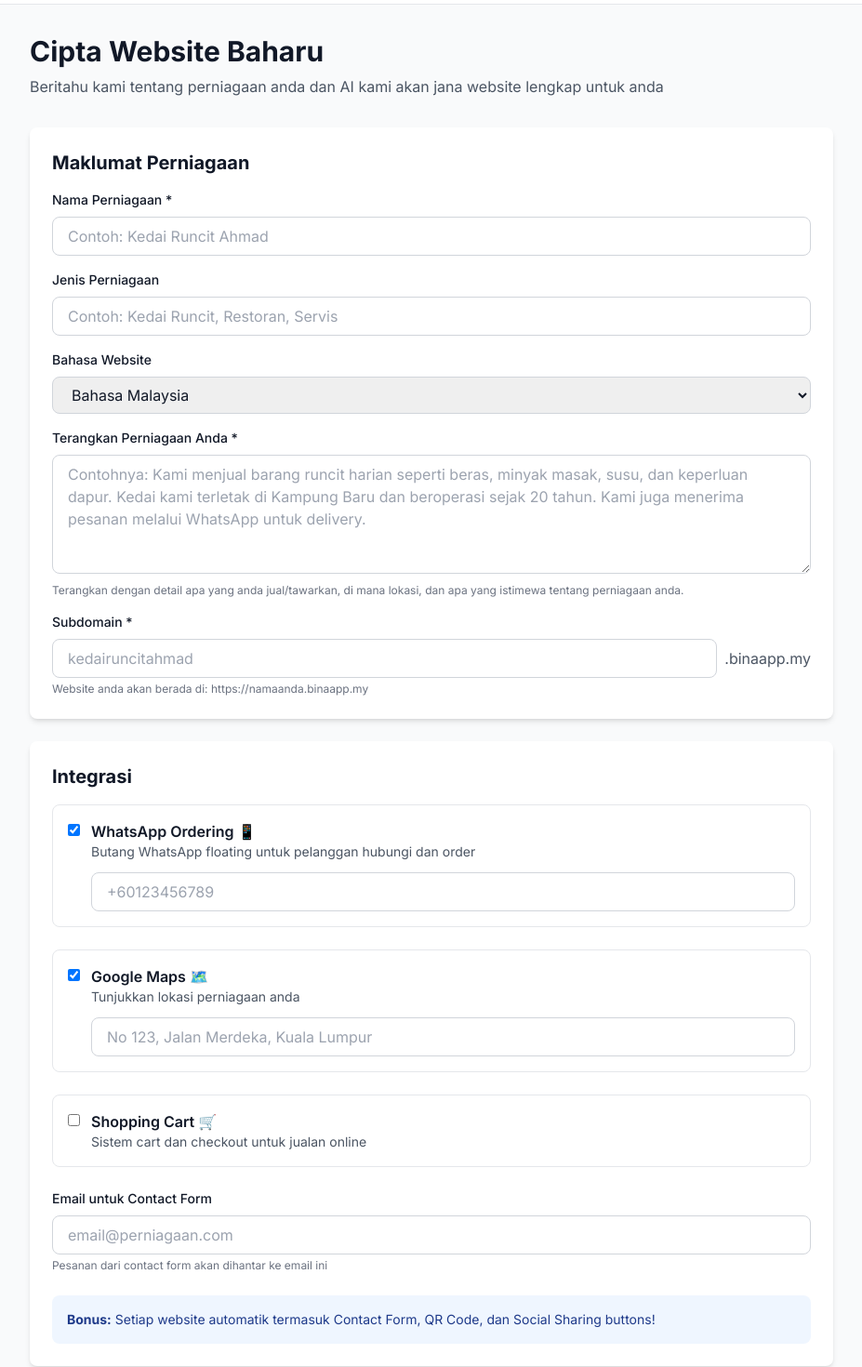
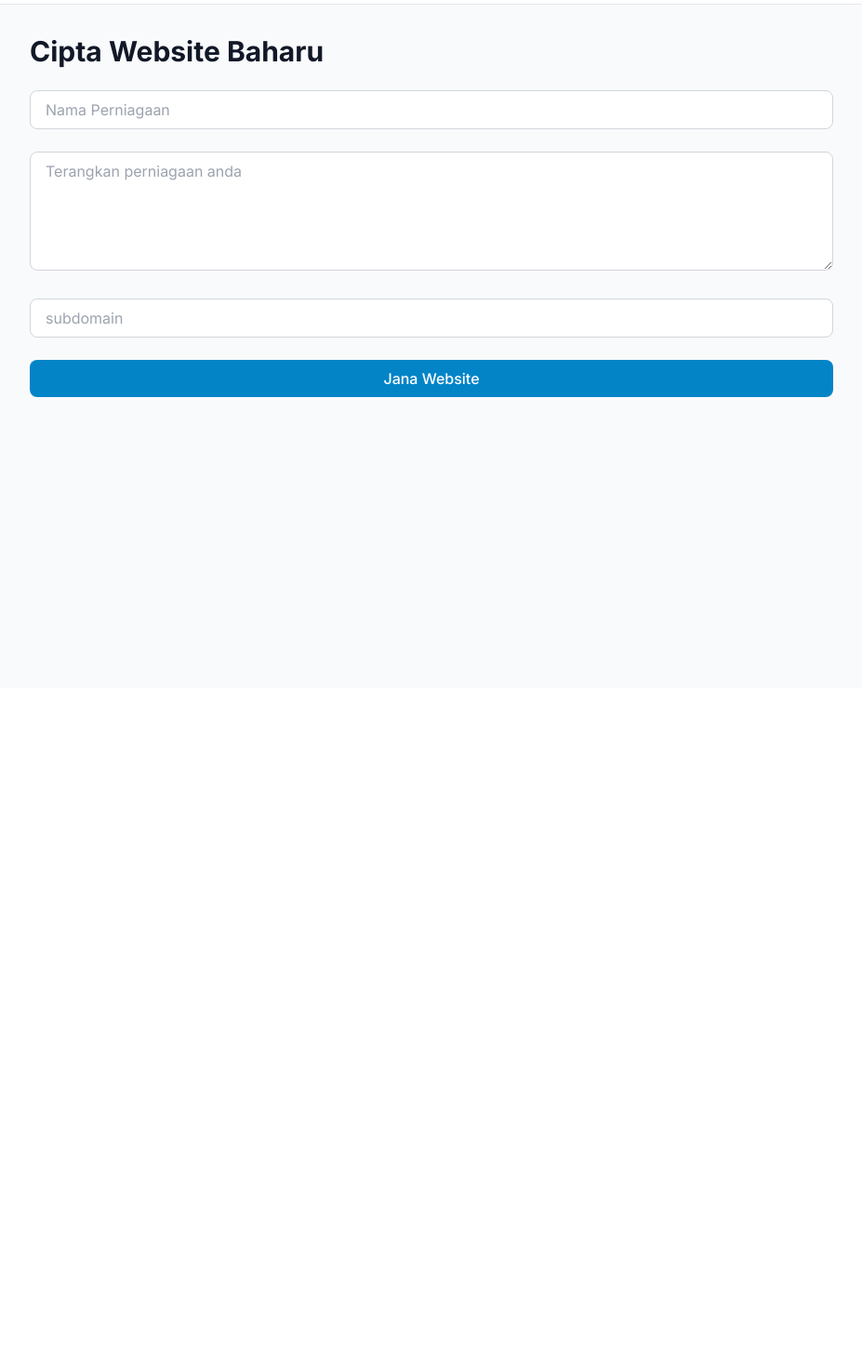
Before and after one commit to yassirar77-cloud/binaapp, a Next.js app in the folder frontend/: page /dashboard/create in a window 1280 px wide. Shown: the part 60-1530 px from the top of the page at 93% size, without its empty margins (176-1103 px from the left). After the commit the page ends 800 px from the top, so only its background shows below. Built offline with nearby package versions, Linux system fonts and the light colour scheme.

Commit message:
Fix create website page imports

```diff
--- a/frontend/src/app/dashboard/create/page.tsx
+++ b/frontend/src/app/dashboard/create/page.tsx
@@ -6,15 +6,48 @@
 
 import { useState } from 'react'
 import { useRouter } from 'next/navigation'
-import { apiClient, WebsiteGenerationRequest } from '@/lib/api'
 import toast from 'react-hot-toast'
-import { ArrowLeft, Sparkles, Eye } from 'lucide-react'
+import { ArrowLeft, Sparkles } from 'lucide-react'
 import Link from 'next/link'
-import { slugify, validateSubdomain } from '@/lib/utils'
+import { apiFetch } from '@/lib/api'
+import { cn } from '@/lib/utils'
+
+/**
+ * Types
+ */
+type WebsiteGenerationRequest = {
+  business_name: string
+  business_type: string
+  description: string
+  language: 'ms' | 'en'
+  subdomain: string
+  include_whatsapp: boolean
+  whatsapp_number: string
+  include_maps: boolean
+  location_address: string
+  include_ecommerce: boolean
+  contact_email: string
+}
+
+/**
+ * Helpers (LOCAL – safe)
+ */
+function slugify(text: string) {
+  return text
+    .toLowerCase()
+    .trim()
+    .replace(/\s+/g, '-')
+    .replace(/[^a-z0-9-]/g, '')
+}
+
+function validateSubdomain(subdomain: string) {
+  return /^[a-z0-9]([a-z0-9-]*[a-z0-9])?$/.test(subdomain)
+}
 
 export default function CreateWebsitePage() {
   const router = useRouter()
   const [loading, setLoading] = useState(false)
+
   const [formData, setFormData] = useState<WebsiteGenerationRequest>({
     business_name: '',
     business_type: '',
@@ -29,28 +62,33 @@ export default function CreateWebsitePage() {
     contact_email: '',
   })
 
-  const handleChange = (e: React.ChangeEvent<HTMLInputElement | HTMLTextAreaElement | HTMLSelectElement>) => {
+  const handleChange = (
+    e: React.ChangeEvent<HTMLInputElement | HTMLTextAreaElement | HTMLSelectElement>
+  ) => {
     const { name, value, type } = e.target
-    const newValue = type === 'checkbox' ? (e.target as HTMLInputElement).checked : value
+    const newValue =
+      type === 'checkbox'
+        ? (e.target as HTMLInputElement).checked
+        : value
 
     setFormData(prev => ({
       ...prev,
-      [name]: newValue
+      [name]: newValue,
     }))
 
-    // Auto-generate subdomain from business name
     if (name === 'business_name' && value) {
-      const slug = slugify(value)
-      setFormData(prev => ({ ...prev, subdomain: slug }))
+      setFormData(prev => ({
+        ...prev,
+        subdomain: slugify(value),
+      }))
     }
   }
 
   const handleSubmit = async (e: React.FormEvent) => {
     e.preventDefault()
 
-    // Validation
     if (!validateSubdomain(formData.subdomain)) {
-      toast.error('Subdomain tidak sah. Gunakan huruf kecil, nombor, dan dash sahaja.')
+      toast.error('Subdomain tidak sah')
       return
     }
 
@@ -62,12 +100,15 @@ export default function CreateWebsitePage() {
     setLoading(true)
 
     try {
-      const response = await apiClient.generateWebsite(formData)
-      toast.success('Website sedang dijana! Ini akan mengambil masa beberapa minit.')
-      router.push(`/dashboard/website/${response.data.id}`)
+      const response = await apiFetch('/api/generate-website', {
+        method: 'POST',
+        body: JSON.stringify(formData),
+      })
+
+      toast.success('Website sedang dijana!')
+      router.push(`/dashboard`)
     } catch (error: any) {
-      const errorMsg = error.response?.data?.detail || 'Gagal menjana website'
-      toast.error(errorMsg)
+      toast.error(error.message || 'Gagal menjana website')
     } finally {
       setLoading(false)
     }
@@ -75,10 +116,12 @@ export default function CreateWebsitePage() {
 
   return (
     <div className="min-h-screen bg-gray-50">
-      {/* Header */}
       <header className="bg-white border-b">
         <div className="container mx-auto px-4 h-16 flex items-center justify-between">
-          <Link href="/dashboard" className="flex items-center gap-2 text-gray-600 hover:text-gray-900">
+          <Link
+            href="/dashboard"
+            className="flex items-center gap-2 text-gray-600 hover:text-gray-900"
+          >
             <ArrowLeft className="w-5 h-5" />
             Kembali ke Dashboard
           </Link>
@@ -89,239 +132,42 @@ export default function CreateWebsitePage() {
         </div>
       </header>
 
-      {/* Main Content */}
       <main className="container mx-auto px-4 py-8 max-w-4xl">
-        <div className="mb-8">
-          <h1 className="text-3xl font-bold mb-2">Cipta Website Baharu</h1>
-          <p className="text-gray-600">
-            Beritahu kami tentang perniagaan anda dan AI kami akan jana website lengkap untuk anda
-          </p>
-        </div>
+        <h1 className="text-3xl font-bold mb-6">Cipta Website Baharu</h1>
 
         <form onSubmit={handleSubmit} className="space-y-6">
-          {/* Business Information */}
-          <div className="card">
-            <h2 className="text-xl font-bold mb-4">Maklumat Perniagaan</h2>
-
-            <div className="space-y-4">
-              <div>
-                <label className="block text-sm font-medium mb-2">
-                  Nama Perniagaan *
-                </label>
           <input
-                  type="text"
             name="business_name"
-                  value={formData.business_name}
+            placeholder="Nama Perniagaan"
+            className="input"
             onChange={handleChange}
-                  className="input"
-                  placeholder="Contoh: Kedai Runcit Ahmad"
             required
           />
-              </div>
 
-              <div>
-                <label className="block text-sm font-medium mb-2">
-                  Jenis Perniagaan
-                </label>
-                <input
-                  type="text"
-                  name="business_type"
-                  value={formData.business_type}
-                  onChange={handleChange}
-                  className="input"
-                  placeholder="Contoh: Kedai Runcit, Restoran, Servis"
-                />
-              </div>
-
-              <div>
-                <label className="block text-sm font-medium mb-2">
-                  Bahasa Website
-                </label>
-                <select
-                  name="language"
-                  value={formData.language}
-                  onChange={handleChange}
-                  className="input"
-                >
-                  <option value="ms">Bahasa Malaysia</option>
-                  <option value="en">English</option>
-                </select>
-              </div>
-
-              <div>
-                <label className="block text-sm font-medium mb-2">
-                  Terangkan Perniagaan Anda *
-                </label>
           <textarea
             name="description"
-                  value={formData.description}
+            placeholder="Terangkan perniagaan anda"
+            className="input min-h-32"
             onChange={handleChange}
-                  className="input min-h-32"
-                  placeholder="Contohnya: Kami menjual barang runcit harian seperti beras, minyak masak, susu, dan keperluan dapur. Kedai kami terletak di Kampung Baru dan beroperasi sejak 20 tahun. Kami juga menerima pesanan melalui WhatsApp untuk delivery."
             required
-                  minLength={10}
           />
-                <p className="text-xs text-gray-500 mt-1">
-                  Terangkan dengan detail apa yang anda jual/tawarkan, di mana lokasi, dan apa yang istimewa tentang perniagaan anda.
-                </p>
-              </div>
 
-              <div>
-                <label className="block text-sm font-medium mb-2">
-                  Subdomain *
-                </label>
-                <div className="flex items-center gap-2">
           <input
-                    type="text"
             name="subdomain"
+            placeholder="subdomain"
+            className="input"
             value={formData.subdomain}
             onChange={handleChange}
-                    className="input"
-                    placeholder="kedairuncitahmad"
             required
-                    pattern="[a-z0-9]([a-z0-9-]*[a-z0-9])?"
           />
-                  <span className="text-gray-600 whitespace-nowrap">.binaapp.my</span>
-                </div>
-                <p className="text-xs text-gray-500 mt-1">
-                  Website anda akan berada di: https://{formData.subdomain || 'namaanda'}.binaapp.my
-                </p>
-              </div>
-            </div>
-          </div>
 
-          {/* Integrations */}
-          <div className="card">
-            <h2 className="text-xl font-bold mb-4">Integrasi</h2>
-
-            <div className="space-y-6">
-              {/* WhatsApp */}
-              <div className="border rounded-lg p-4">
-                <div className="flex items-start gap-3">
-                  <input
-                    type="checkbox"
-                    name="include_whatsapp"
-                    checked={formData.include_whatsapp}
-                    onChange={handleChange}
-                    className="mt-1"
-                  />
-                  <div className="flex-1">
-                    <h3 className="font-semibold">WhatsApp Ordering 📱</h3>
-                    <p className="text-sm text-gray-600 mb-3">
-                      Butang WhatsApp floating untuk pelanggan hubungi dan order
-                    </p>
-                    {formData.include_whatsapp && (
-                      <input
-                        type="tel"
-                        name="whatsapp_number"
-                        value={formData.whatsapp_number}
-                        onChange={handleChange}
-                        className="input"
-                        placeholder="+60123456789"
-                      />
-                    )}
-                  </div>
-                </div>
-              </div>
-
-              {/* Google Maps */}
-              <div className="border rounded-lg p-4">
-                <div className="flex items-start gap-3">
-                  <input
-                    type="checkbox"
-                    name="include_maps"
-                    checked={formData.include_maps}
-                    onChange={handleChange}
-                    className="mt-1"
-                  />
-                  <div className="flex-1">
-                    <h3 className="font-semibold">Google Maps 🗺️</h3>
-                    <p className="text-sm text-gray-600 mb-3">
-                      Tunjukkan lokasi perniagaan anda
-                    </p>
-                    {formData.include_maps && (
-                      <input
-                        type="text"
-                        name="location_address"
-                        value={formData.location_address}
-                        onChange={handleChange}
-                        className="input"
-                        placeholder="No 123, Jalan Merdeka, Kuala Lumpur"
-                      />
-                    )}
-                  </div>
-                </div>
-              </div>
-
-              {/* E-commerce */}
-              <div className="border rounded-lg p-4">
-                <div className="flex items-start gap-3">
-                  <input
-                    type="checkbox"
-                    name="include_ecommerce"
-                    checked={formData.include_ecommerce}
-                    onChange={handleChange}
-                    className="mt-1"
-                  />
-                  <div className="flex-1">
-                    <h3 className="font-semibold">Shopping Cart 🛒</h3>
-                    <p className="text-sm text-gray-600">
-                      Sistem cart dan checkout untuk jualan online
-                    </p>
-                  </div>
-                </div>
-              </div>
-
-              {/* Contact Email */}
-              <div>
-                <label className="block text-sm font-medium mb-2">
-                  Email untuk Contact Form
-                </label>
-                <input
-                  type="email"
-                  name="contact_email"
-                  value={formData.contact_email}
-                  onChange={handleChange}
-                  className="input"
-                  placeholder="email@perniagaan.com"
-                />
-                <p className="text-xs text-gray-500 mt-1">
-                  Pesanan dari contact form akan dihantar ke email ini
-                </p>
-              </div>
-            </div>
-
-            <div className="mt-6 p-4 bg-blue-50 rounded-lg">
-              <p className="text-sm text-blue-900">
-                <strong>Bonus:</strong> Setiap website automatik termasuk Contact Form, QR Code, dan Social Sharing buttons!
-              </p>
-            </div>
-          </div>
-
-          {/* Submit Button */}
-          <div className="flex gap-4">
           <button
             type="submit"
             disabled={loading}
-              className="btn btn-primary flex-1 flex items-center justify-center gap-2"
+            className="btn btn-primary w-full"
           >
-              {loading ? (
-                <>
-                  <div className="loading-dots">
-                    <span></span>
-                    <span></span>
-                    <span></span>
-                  </div>
-                  Menjana Website...
-                </>
-              ) : (
-                <>
-                  <Sparkles className="w-5 h-5" />
-                  Jana Website dengan AI
-                </>
-              )}
+            {loading ? 'Menjana…' : 'Jana Website'}
           </button>
-          </div>
         </form>
       </main>
     </div>
```
Lines whose indentation alone changed are shown as unchanged.
